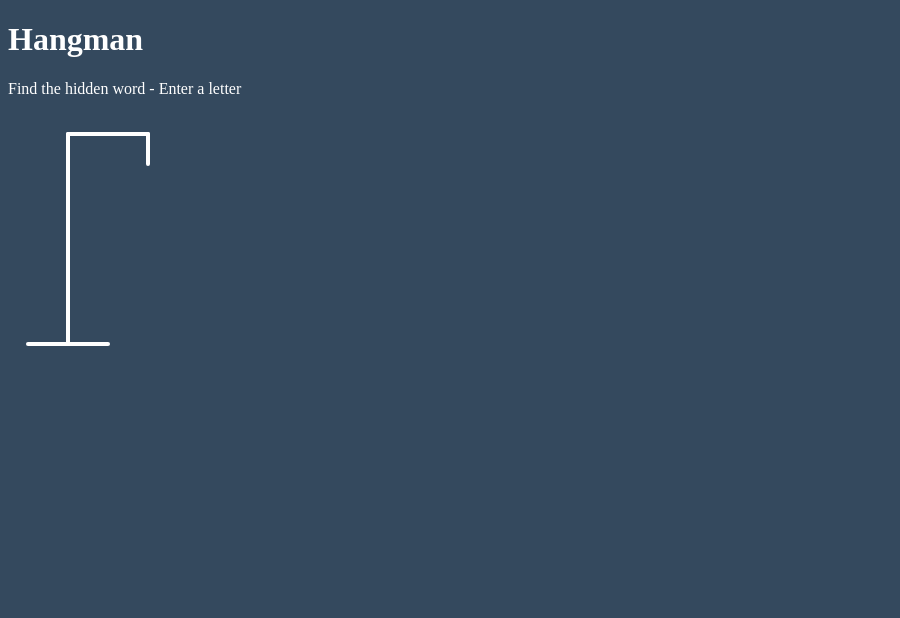
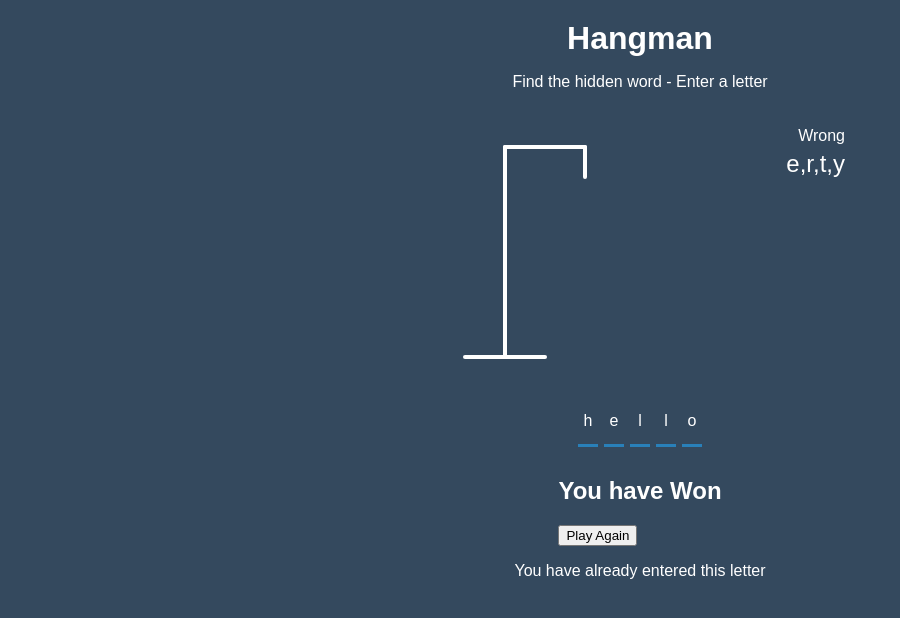
Before and after one commit to tauruskin/vanilla-js-projects, a plain HTML site: page HANGMAN-GAME/index.html in a window 1280 px wide. Shown: the whole page, without its empty margins (0-900 px from the left). Drawn offline with Linux system fonts and the light colour scheme.

Commit message:
adds styling

```diff
--- a/HANGMAN-GAME/index.html
+++ b/HANGMAN-GAME/index.html
@@ -31,8 +31,33 @@
       <line x1="140" y1="150" x2="120" y2="180" class="figure-part" />
       <line x1="140" y1="150" x2="160" y2="180" class="figure-part" />
     </svg>
+
+    <div class="wrong-letters-container">
+      <div id="wrong-letters">
+        <p>Wrong</p>
+        <span>e,r,t,y</span>
+      </div>
+    </div>
+    <div class="word" id="word">
+      <div class="letter">h</div>
+      <div class="letter">e</div>
+      <div class="letter">l</div>
+      <div class="letter">l</div>
+      <div class="letter">o</div>
+    </div>
+  </div>
+  <!-- Container fo final mesages -->
+  <div class="popup-container" id="popup-container">
+    <div class="popup">
+      <h2 id="final-message">You have Won</h2>
+      <button id="play-button">Play Again</button>
+    </div>
   </div>
 
+  <!-- Notification -->
+  <div class="notification-container" id="nofication-container">
+    <p>You have already entered this letter</p>
+  </div>
 </body>
 
 </html>
--- a/HANGMAN-GAME/style.css
+++ b/HANGMAN-GAME/style.css
@@ -1,6 +1,29 @@
+* {
+  box-sizing: border-box;
+}
+
 body {
   background-color: #34495e;
   color: #fff;
+  font-family: Arial, Helvetica, sans-serif;
+  display: flex;
+  flex-direction: column;
+  align-items: center;
+  height: 80hv;
+  margin: 0;
+  overflow: hidden;
+}
+
+h1{
+  margin: 20px 0 0;
+}
+
+.game-container {
+  padding: 20px 30px;
+  position: relative;
+  margin: auto;
+  height: 350px;
+  width: 450px;
 }
 
 .figure-container {
@@ -13,3 +36,38 @@ body {
 .figure-part {
   display: none;
 }
+
+.wrong-letters-container {
+  position: absolute;
+  top: 20px;
+  right: 20px;
+  display: flex;
+  flex-direction: column;
+  text-align: right;
+}
+
+.wrong-letters-container p{
+  margin: 0 0 5px;
+}
+
+.wrong-letters-container span {
+  font-size: 24px;
+}
+
+.word {
+  display: flex;
+  position: absolute;
+  bottom: 10px;
+  left: 50%;
+  transform: translateX(-50%);
+}
+
+.letter {
+  border-bottom: 3px solid #2980b9;
+  display: inline-flex;
+  align-items: center;
+  justify-content: center;
+  margin: 0 3px;
+  height: 50px;
+  width: 20px;
+}
```
